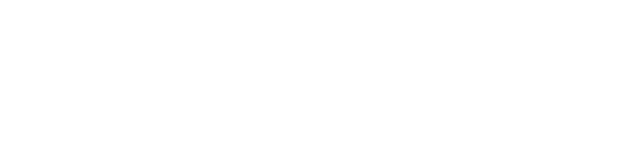
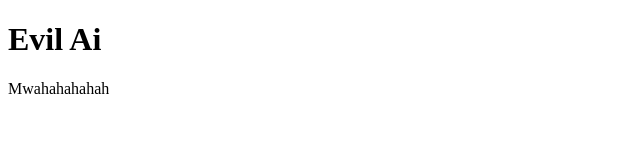
Before and after one commit to FlyingCrabs43/FlyingCrabs43.github.io, a plain HTML site: page index.html in a window 1280 px wide. Shown: the whole page, without its empty margins (0-640 px from the left). Drawn offline with Linux system fonts and the light colour scheme.

Commit message:
Update index.html

```diff
--- a/index.html
+++ b/index.html
@@ -3,4 +3,8 @@
   <head>
     <title>Snow Fairy</title>
   </head>
+  <body>
+    <h1>Evil Ai</h1>
+    <p>Mwahahahahah</p>
+  </body>
 </html>
```
